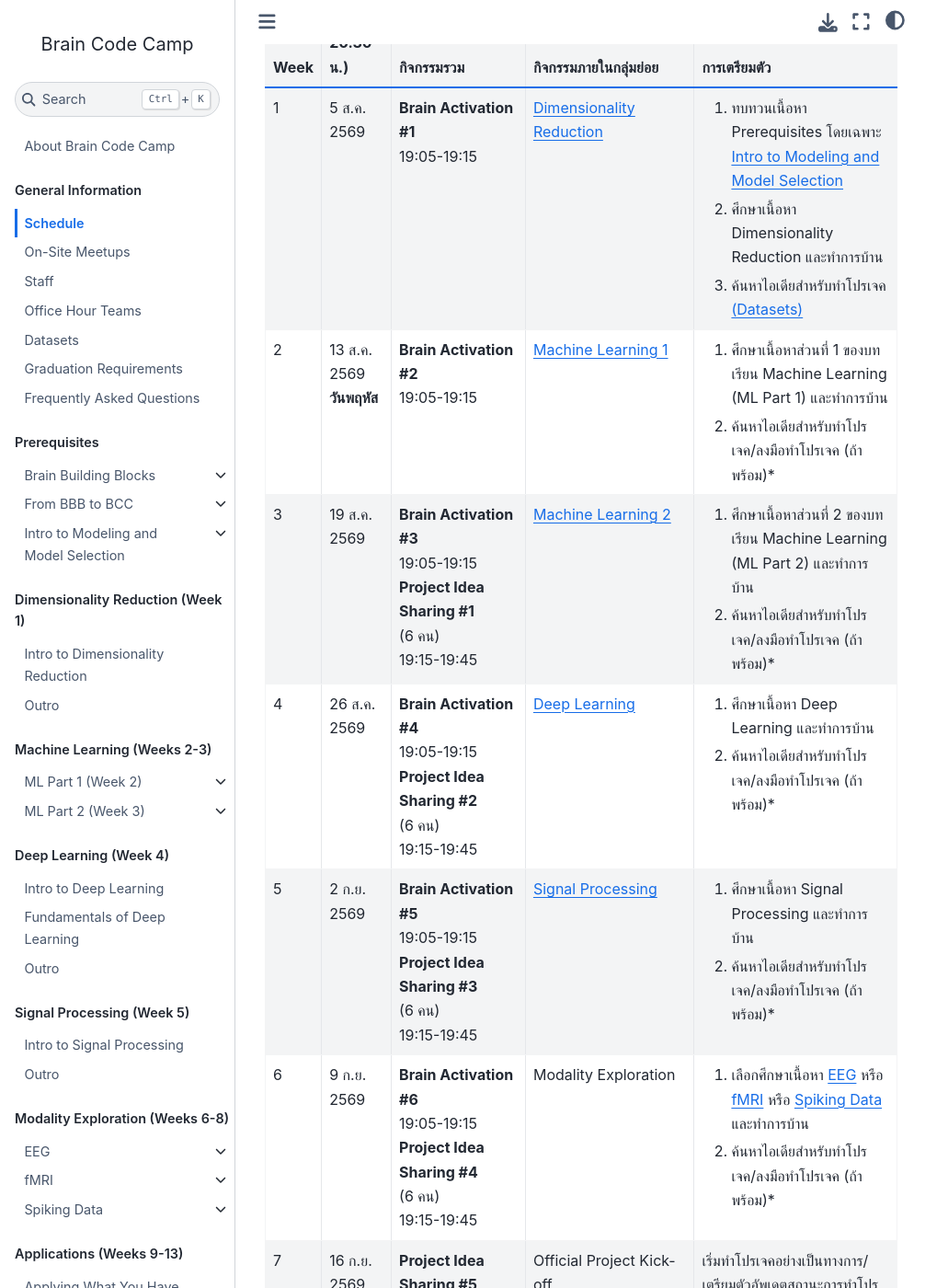
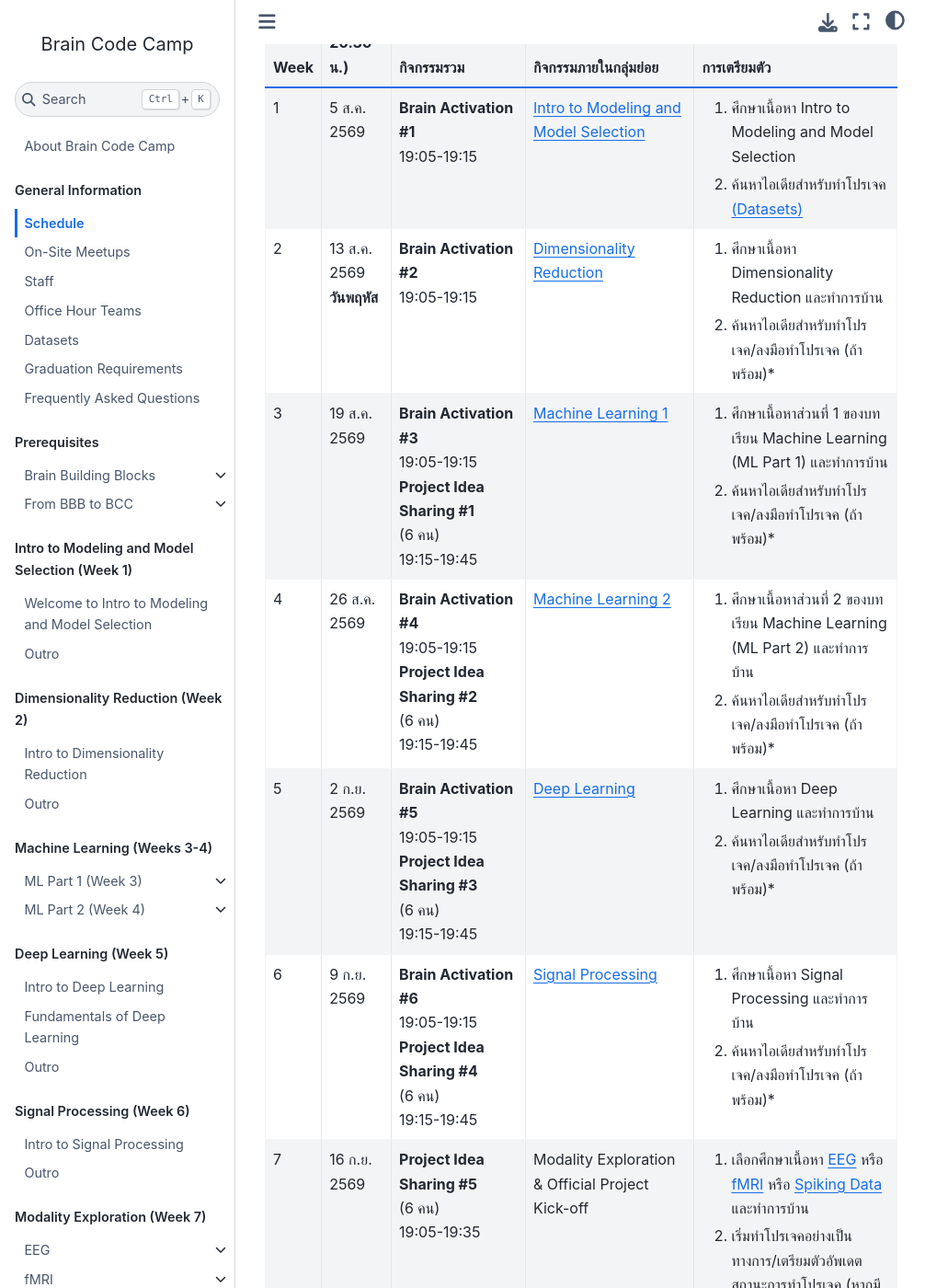
Before and after one commit to braincodecamp/brainCodeCamp2026, a Jupyter Book: the page built from GeneralInfo/schedule.md, in a window 1280 px wide and 1400 px high, scrolled down 548 px. Shown: the whole window at 92% size, without its empty margins (0-1031 px from the left). Built offline with Jupyter Book 1.0.4 settings and Sphinx 7.4.7 and the Sphinx Book theme 1.1.4, drawn with Linux system fonts in a browser that asks for light colours; pages that are not in the unit, such as notebooks, are missing from menus; some of the changed text lies outside the part shown.

Commit message:
Move Intro to Modeling from prereqs to week 1

```diff
--- a/GeneralInfo/schedule.md
+++ b/GeneralInfo/schedule.md
@@ -28,17 +28,16 @@
   - 5 ส.ค. 2569
   - **Brain Activation #1**<br>
     19:05-19:15
-  - [Dimensionality Reduction](/Fundamentals/DimensionalityReduction/dim_reduct_intro.md)
-  - 1. ทบทวนเนื้อหา Prerequisites โดยเฉพาะ [Intro to Modeling and Model Selection](/Prereqs/IntroToModeling/modeling_intro.md)
-    2. ศึกษาเนื้อหา Dimensionality Reduction และทำการบ้าน
-    3. ค้นหาไอเดียสำหรับทำโปรเจค [(Datasets)](/GeneralInfo/datasets.md)
+  - [Intro to Modeling and Model Selection](/Fundamentals/IntroToModeling/modeling_intro.md)
+  - 1. ศึกษาเนื้อหา Intro to Modeling and Model Selection
+    2. ค้นหาไอเดียสำหรับทำโปรเจค [(Datasets)](/GeneralInfo/datasets.md)
 * - 2
   - 13 ส.ค. 2569<br>
     **วันพฤหัส**
   - **Brain Activation #2**<br>
     19:05-19:15
-  - [Machine Learning 1](/Fundamentals/MachineLearning/ml_part1_intro.md)
-  - 1. ศึกษาเนื้อหาส่วนที่ 1 ของบทเรียน Machine Learning (ML Part 1) และทำการบ้าน
+  - [Dimensionality Reduction](/Fundamentals/DimensionalityReduction/dim_reduct_intro.md)
+  - 1. ศึกษาเนื้อหา Dimensionality Reduction และทำการบ้าน
     2. ค้นหาไอเดียสำหรับทำโปรเจค/ลงมือทำโปรเจค (ถ้าพร้อม)*
 * - 3
   - 19 ส.ค. 2569
@@ -47,8 +46,8 @@
     **Project Idea Sharing #1**<br>
     (6 คน)<br>
     19:15-19:45
-  - [Machine Learning 2](/Fundamentals/MachineLearning/ml_part2_intro.md)
-  - 1. ศึกษาเนื้อหาส่วนที่ 2 ของบทเรียน Machine Learning (ML Part 2) และทำการบ้าน
+  - [Machine Learning 1](/Fundamentals/MachineLearning/ml_part1_intro.md)
+  - 1. ศึกษาเนื้อหาส่วนที่ 1 ของบทเรียน Machine Learning (ML Part 1) และทำการบ้าน
     2. ค้นหาไอเดียสำหรับทำโปรเจค/ลงมือทำโปรเจค (ถ้าพร้อม)*
 * - 4
   - 26 ส.ค. 2569
@@ -77,16 +76,17 @@
     **Project Idea Sharing #4**<br>
     (6 คน)<br>
     19:15-19:45
-  - Modality Exploration
-  - 1. เลือกศึกษาเนื้อหา [EEG](ModalityExploration/EEG/eeg.md) หรือ [fMRI](ModalityExploration/fMRI/fMRI.md) หรือ [Spiking Data](ModalityExploration/spikingData/spiking_data.md) และทำการบ้าน
+  - [Signal Processing](/Fundamentals/SignalProcessing/signal_processing_intro.md)
+  - 1. ศึกษาเนื้อหา Signal Processing และทำการบ้าน
     2. ค้นหาไอเดียสำหรับทำโปรเจค/ลงมือทำโปรเจค (ถ้าพร้อม)*
 * - 7
   - 16 ก.ย. 2569
   - **Project Idea Sharing #5**<br>
     (6 คน)<br>
     19:05-19:35
-  - Official Project Kick-off
-  - เริ่มทำโปรเจคอย่างเป็นทางการ/เตรียมตัวอัพเดตสถานะการทำโปรเจค (หากมีการลงมือทำไปแล้ว)
+  - Modality Exploration & Official Project Kick-off
+  - 1. เลือกศึกษาเนื้อหา [EEG](ModalityExploration/EEG/eeg.md) หรือ [fMRI](ModalityExploration/fMRI/fMRI.md) หรือ [Spiking Data](ModalityExploration/spikingData/spiking_data.md) และทำการบ้าน
+    2. เริ่มทำโปรเจคอย่างเป็นทางการ/เตรียมตัวอัพเดตสถานะการทำโปรเจค (หากมีการลงมือทำไปแล้ว)
 * - 8
   - 20 ก.ย. 2569<br>
     **วันอาทิตย์**
--- a/_toc.yml
+++ b/_toc.yml
@@ -81,15 +81,15 @@
           - file: Prereqs/BBB2BCC/DataVisualization
           - file: Prereqs/BBB2BCC/Modeling
 
-      - file: Prereqs/IntroToModeling/modeling_front
-        sections:
-          - file: Prereqs/IntroToModeling/modeling_intro
-          - file: Prereqs/IntroToModeling/modeling_part1_simple_linear_model
-          - file: Prereqs/IntroToModeling/modeling_part2_poly_overfit_regularization
-          - file: Prereqs/IntroToModeling/modeling_part3_data_splitting
-          - file: Prereqs/IntroToModeling/modeling_outro
+  - caption: Intro to Modeling and Model Selection (Week 1)
+    chapters:
+      - file: Fundamentals/IntroToModeling/modeling_intro
+      - file: Fundamentals/IntroToModeling/modeling_part1_simple_linear_model
+      - file: Fundamentals/IntroToModeling/modeling_part2_poly_overfit_regularization
+      - file: Fundamentals/IntroToModeling/modeling_part3_data_splitting
+      - file: Fundamentals/IntroToModeling/modeling_outro
 
-  - caption: Dimensionality Reduction (Week 1)
+  - caption: Dimensionality Reduction (Week 2)
     chapters:
       - file: Fundamentals/DimensionalityReduction/dim_reduct_intro
       - file: Fundamentals/DimensionalityReduction/dim_reduct_part1_basics
@@ -98,22 +98,22 @@
       - file: Fundamentals/DimensionalityReduction/dim_reduct_part4_nonlinear_methods
       - file: Fundamentals/DimensionalityReduction/dim_reduct_outro
 
-  - caption: Machine Learning (Weeks 2-3)
+  - caption: Machine Learning (Weeks 3-4)
     chapters:
       - file: Fundamentals/MachineLearning/ml_part1_intro
-        title: ML Part 1 (Week 2)
+        title: ML Part 1 (Week 3)
         sections:
           - file: Fundamentals/MachineLearning/intro_to_machine_learning
           - file: Fundamentals/MachineLearning/logistic_regression
           - file: Fundamentals/MachineLearning/svm
       - file: Fundamentals/MachineLearning/ml_part2_intro
-        title: ML Part 2 (Week 3)
+        title: ML Part 2 (Week 4)
         sections:
           - file: Fundamentals/MachineLearning/decision_tree_random_forest
           - file: Fundamentals/MachineLearning/knn
           - file: Fundamentals/MachineLearning/ml_part2_outro
 
-  - caption: Deep Learning (Week 4)
+  - caption: Deep Learning (Week 5)
     chapters:
       - file: Fundamentals/DeepLearning/deep_learning_intro
       - file: Fundamentals/DeepLearning/deep_learning_fundamentals
@@ -122,7 +122,7 @@
       - file: Fundamentals/DeepLearning/cnn_cdt_pytorch
       - file: Fundamentals/DeepLearning/deep_learning_outro
 
-  - caption: Signal Processing (Week 5)
+  - caption: Signal Processing (Week 6)
     chapters:
       - file: Fundamentals/SignalProcessing/signal_processing_intro
       - file: Fundamentals/SignalProcessing/signal_processing_part1_sampling_averaging
@@ -131,7 +131,7 @@
       - file: Fundamentals/SignalProcessing/signal_processing_part4_application
       - file: Fundamentals/SignalProcessing/signal_processing_outro
 
-  - caption: Modality Exploration (Weeks 6-8)
+  - caption: Modality Exploration (Week 7)
     chapters:
       - file: ModalityExploration/EEG/eeg
         title: EEG
@@ -146,7 +146,7 @@
         sections:
           - file: ModalityExploration/spikingData/spiking_data_processing_and_analysis
 
-  - caption: Applications (Weeks 9-13)
+  - caption: Applications (Weeks 8-13)
     chapters:
       - file: Applications/MiniProjects
 
```
Also changed, not shown: other parts of GeneralInfo/schedule.md (+5 -5 lines), Fundamentals/IntroToModeling/modeling_front.md (renamed from Prereqs/IntroToModeling/modeling_front.md), Fundamentals/IntroToModeling/modeling_intro.md (renamed from Prereqs/IntroToModeling/modeling_intro.md), Fundamentals/IntroToModeling/modeling_outro.md (renamed from Prereqs/IntroToModeling/modeling_outro.md), 6 other files.
